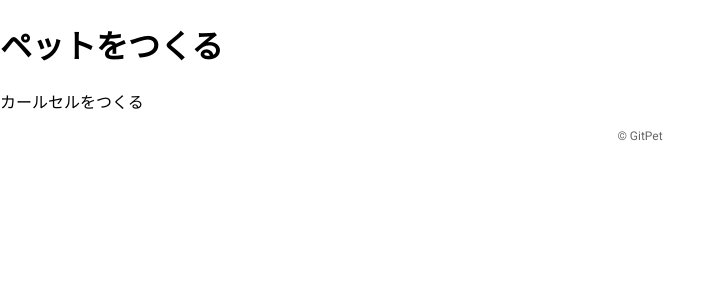
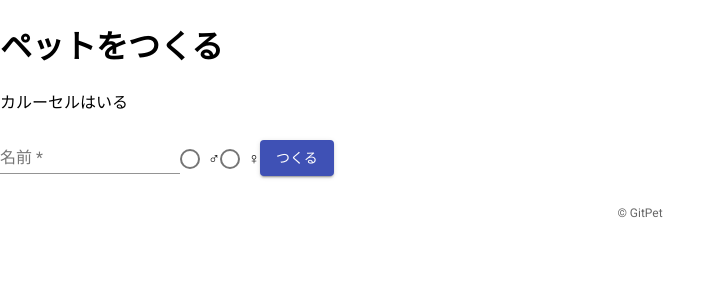
Before and after one commit to TatsuyaSSK/angular-firebase-example, an Angular app: page /create in a window 1280 px wide. Shown: the top 300 px of the page, without its empty margins (0-725 px from the left). Built offline with nearby package versions, Linux system fonts and the light colour scheme.

Commit message:
feat(create) createページのform実装

```diff
--- a/src/app/create/create.module.ts
+++ b/src/app/create/create.module.ts
@@ -7,6 +7,7 @@ import { FormsModule, ReactiveFormsModule } from '@angular/forms';
 import {MatInputModule} from '@angular/material/input';
 import {MatFormFieldModule} from '@angular/material/form-field';
 import {MatRadioModule} from '@angular/material/radio';
+import {MatButtonModule} from '@angular/material/button';
 
 
 @NgModule({
@@ -19,6 +20,7 @@ import {MatRadioModule} from '@angular/material/radio';
     MatInputModule,
     MatFormFieldModule,
     MatRadioModule,
+    MatButtonModule,
 
   ]
 })
--- a/src/app/create/create/create.component.html
+++ b/src/app/create/create/create.component.html
@@ -1,3 +1,16 @@
 <h1>ペットをつくる</h1>
 
-<p>カールセルをつくる</p>
+<p>カルーセルはいる</p>
+
+<form [formGroup] = "form">
+  <mat-form-field>
+    <mat-label>名前</mat-label>
+    <input formControlName="name" placeholder="テスト太郎" type="text" matInput autocomplete="off">
+  </mat-form-field>
+  <mat-radio-group formControlName="gender">
+    <mat-radio-button value="male">♂</mat-radio-button>
+    <mat-radio-button value="female">♀</mat-radio-button>
+  </mat-radio-group>
+
+  <button mat-raised-button color="primary">つくる</button>
+</form>
```
